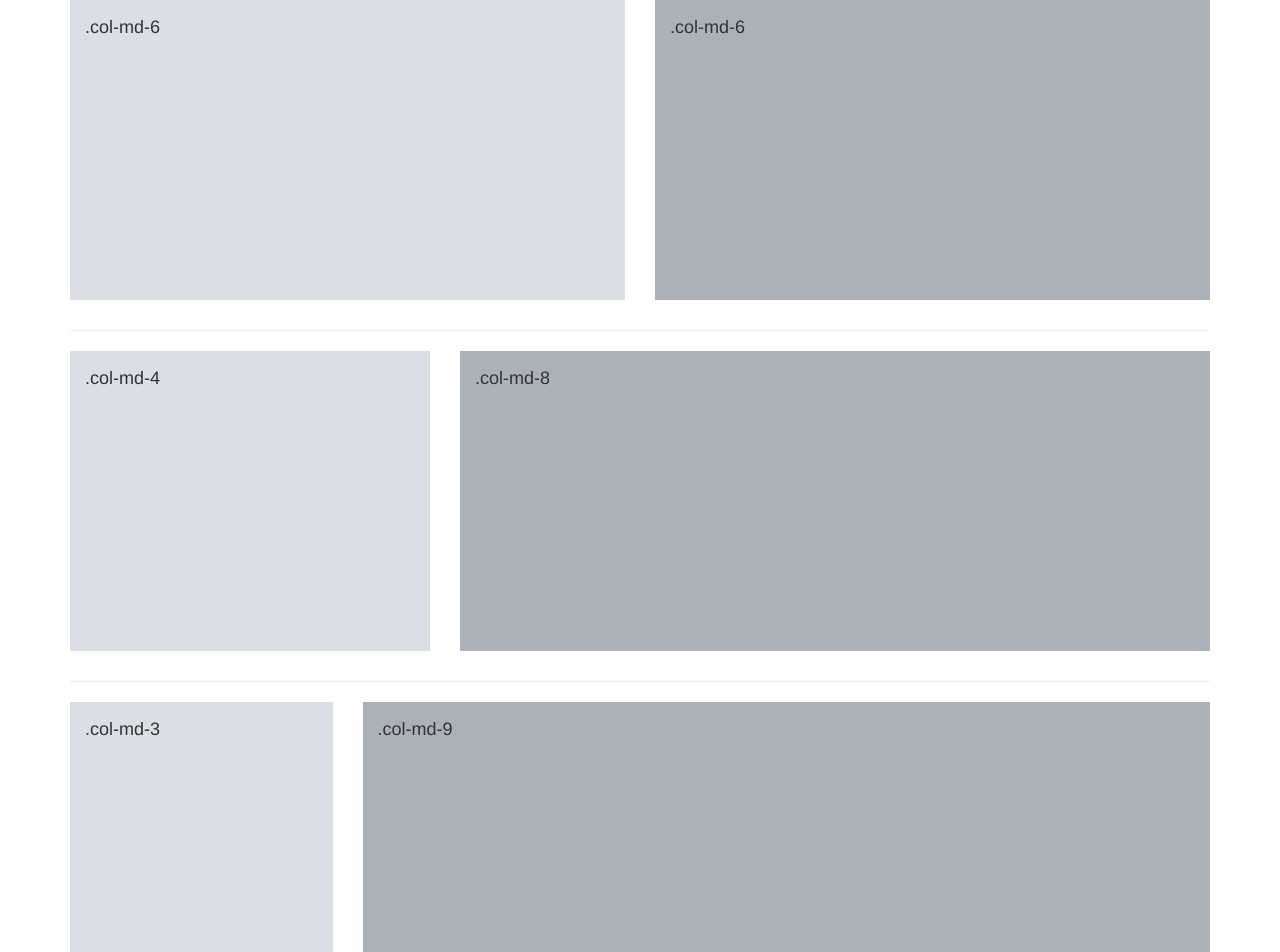
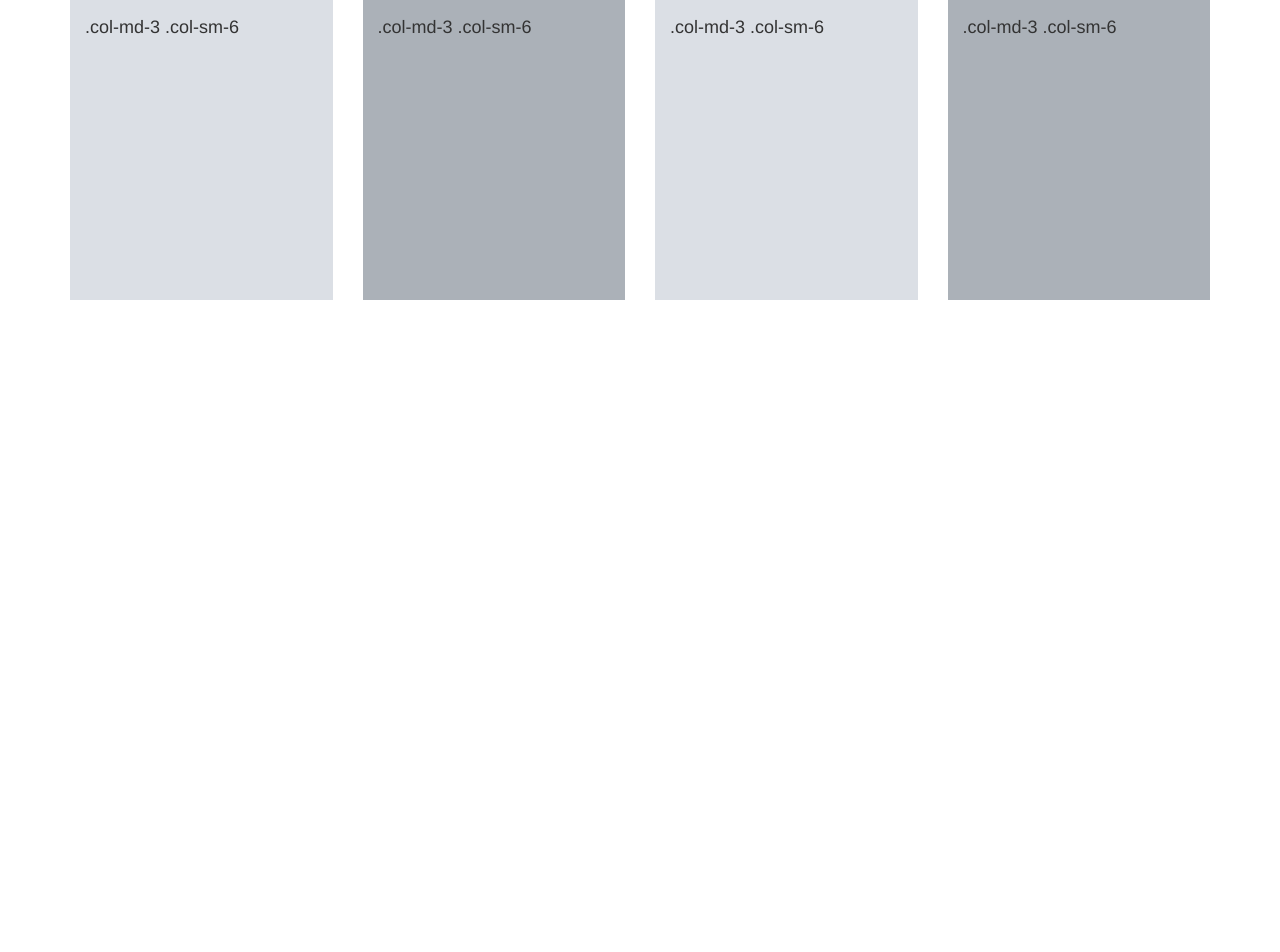
Before and after one commit to AABoachie/Bootstrap-Play, an Angular app in the folder ng-bootstrap-play/: page / in a window 1280 px wide. Shown: the top 952 px of the page. After the commit the page ends 800 px from the top, so only its background shows below. Built offline with nearby package versions, Linux system fonts and the light colour scheme.

Commit message:
working more with layouts

```diff
--- a/ng-bootstrap-play/src/app/app.component.html
+++ b/ng-bootstrap-play/src/app/app.component.html
@@ -7,40 +7,25 @@
   <body>
     <div class="container">
       <div class="row">
-        <div class="col-md-6 ">
+        <div class="col-md-3 col-sm-6">
           <div class="demo-content">
-            .col-md-6
+            .col-md-3 .col-sm-6
           </div>
         </div>
-        <div class="col-md-6">
+        <div class="col-md-3 col-sm-6">
           <div class="demo-content bg-alt">
-            .col-md-6
+            .col-md-3 .col-sm-6
           </div>
         </div>
-      </div>
-      <hr>
-      <div class="row">
-        <div class="col-md-4">
+        <div class="clearfix visible-sm-block"></div>
+        <div class="col-md-3 col-sm-6">
           <div class="demo-content">
-            .col-md-4
+            .col-md-3 .col-sm-6
           </div>
         </div>
-        <div class="col-md-8">
+        <div class="col-md-3 col-sm-6">
           <div class="demo-content bg-alt">
-            .col-md-8
-          </div>
-        </div>
-      </div>
-      <hr>
-      <div class="row">
-        <div class="col-md-3">
-          <div class="demo-content">
-            .col-md-3
-          </div>
-        </div>
-        <div class="col-md-9">
-          <div class="demo-content bg-alt">
-            .col-md-9
+            .col-md-3 .col-sm-6
           </div>
         </div>
       </div>
--- a/ng-bootstrap-play/src/styles.css
+++ b/ng-bootstrap-play/src/styles.css
@@ -3,7 +3,7 @@
     font-size: 18px;
     min-height: 300px;
     background: #dbdfe5;
-      margin-bottom: 10px;
+    margin-bottom: 30px;
 }
 .demo-content.bg-alt{
     background: #abb1b8;
```
Lines whose indentation alone changed are shown as unchanged.
